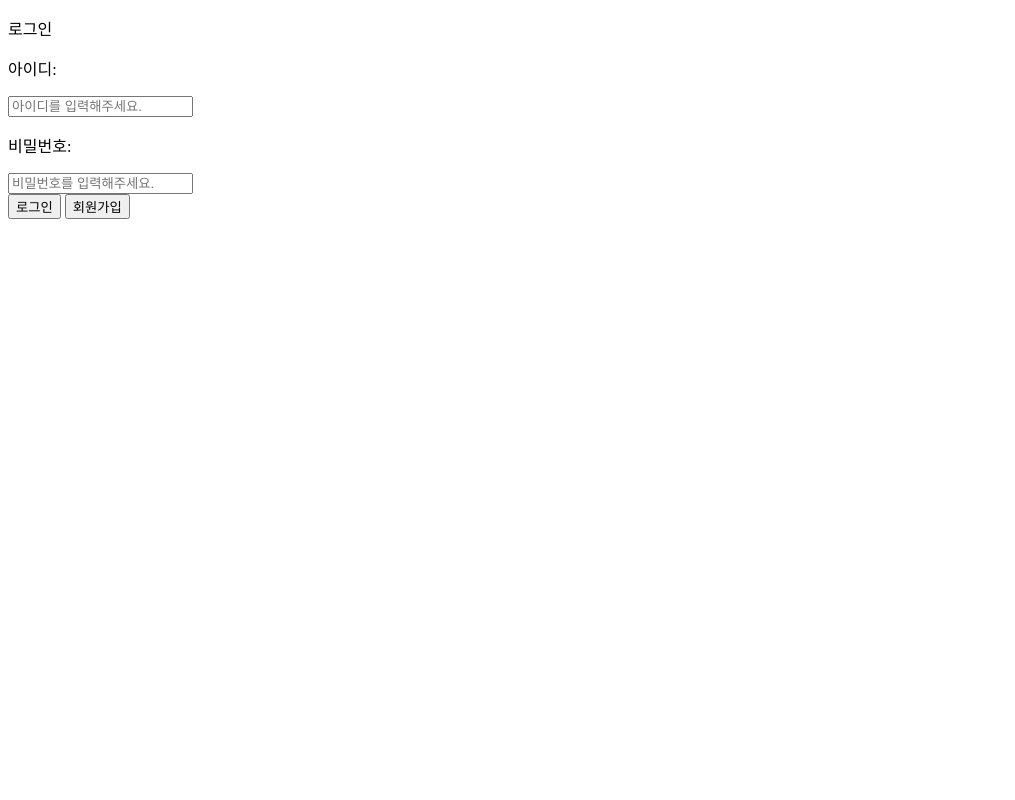
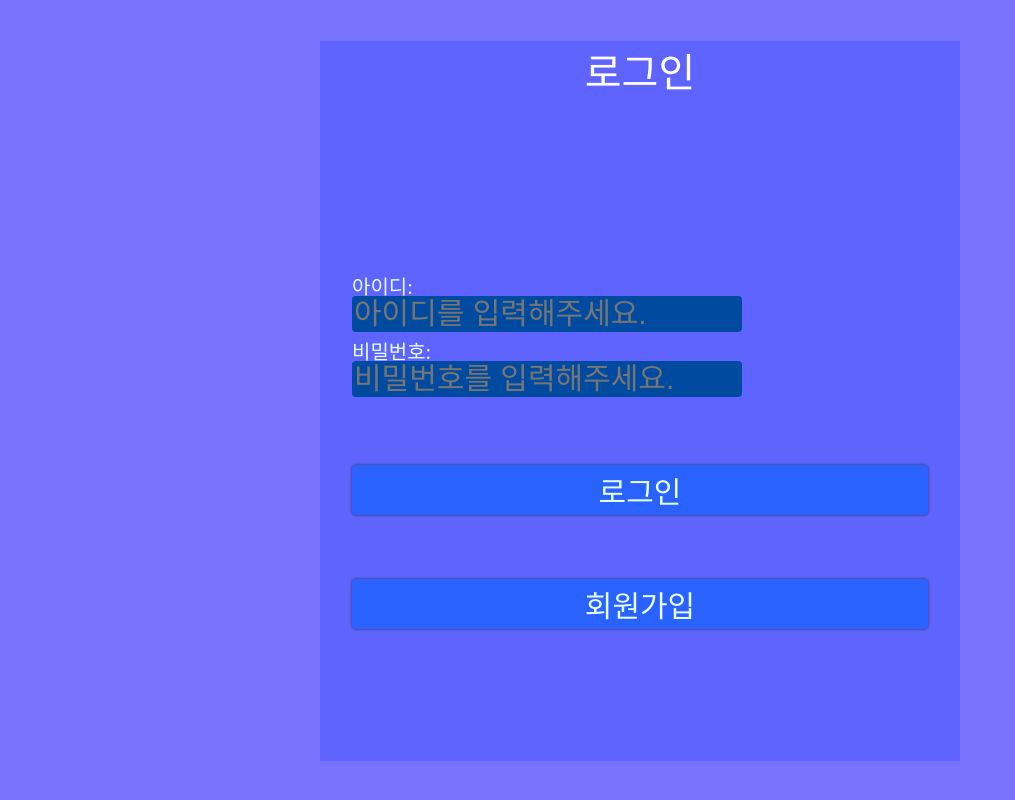
Before and after one commit to WonmoLee/CollaboAppC, an Electron app: page login.html in a window 1280 px wide. Shown: the whole page, without its empty margins (0-1015 px from the left). Drawn offline with Linux system fonts and the light colour scheme.

Commit message:
로그인 화면 css 작성 완료(v1.0)

```diff
--- a/login.html
+++ b/login.html
@@ -4,6 +4,7 @@
     <meta charset="UTF-8">
     <meta http-equiv="Content-Security-Policy" content="default-src 'self'">
     <meta name="viewport" content="width=device-width, initial-scale=1.0">
+    <link rel="stylesheet" href="stylesheets/login.css">
     <title>OM</title>
 </head>
 <body>
--- /dev/null
+++ b/stylesheets/login.css
@@ -0,0 +1,90 @@
+html,body {
+    width: 100%;
+    height: 100%;
+    margin: 0;
+    overflow: hidden;
+    background: #7872ff;
+}
+
+.login-form-wrapper {
+    width: 50%;
+    height: 90%;
+    display: block;
+    position: relative;
+    background: #6064ff;
+    margin: auto;
+    transform: translateY(calc(5%));
+}
+
+.login-form {
+    position: relative;
+    width: 100%;
+    height: calc(100% - 40px);
+    top: 40px;
+}
+
+.title {
+    display: block;
+    position: absolute;
+    color: #ffffff;
+    width: 100%;
+    height: 40px;
+    font-size: 40px;
+    text-align: center;
+    margin: auto;
+    transform: translateY(calc(100% - 40px));
+}
+
+.input-wrapper {
+    position: relative;
+    width: 100%;
+    height: 60px;
+    margin: auto;
+    background: #00000000;
+    top: calc(50% - 60px);
+    transform: translateY(calc(-50% - 60px));
+}
+
+.input-title {
+    width: 100%;
+    padding-left: 5%;
+    margin: 5px auto 5px auto;
+    height: 20px;
+    font-size: 20px;
+    color: #e6ffff;
+}
+
+.user-input {
+    position: relative;
+    width: 90;
+    background: #004ba0;
+    color: #3fe6ff;
+    margin: auto 5% auto 5%;
+    font-size: 30px;
+    border: 0px none;
+    border-radius: 4px;
+}
+
+.display-button {
+    display: block;
+    position: relative;
+    width: 90%;
+    height: 50px;
+    font-size: 30px;
+    color: #e6ffff;
+    margin: 10% auto auto auto;
+    top: calc(50% - 60px);
+    border: 0px none;
+    background: #2962ff;
+    box-shadow: 0px 0px 3px 0px #333333;
+    border-radius: 4px;
+    transform: translateY(calc(-50% - 60px));
+}
+
+.display-button:hover {
+    background: #2196f3;
+}
+
+.display-button:active {
+    background: #1337bf;
+}
```
